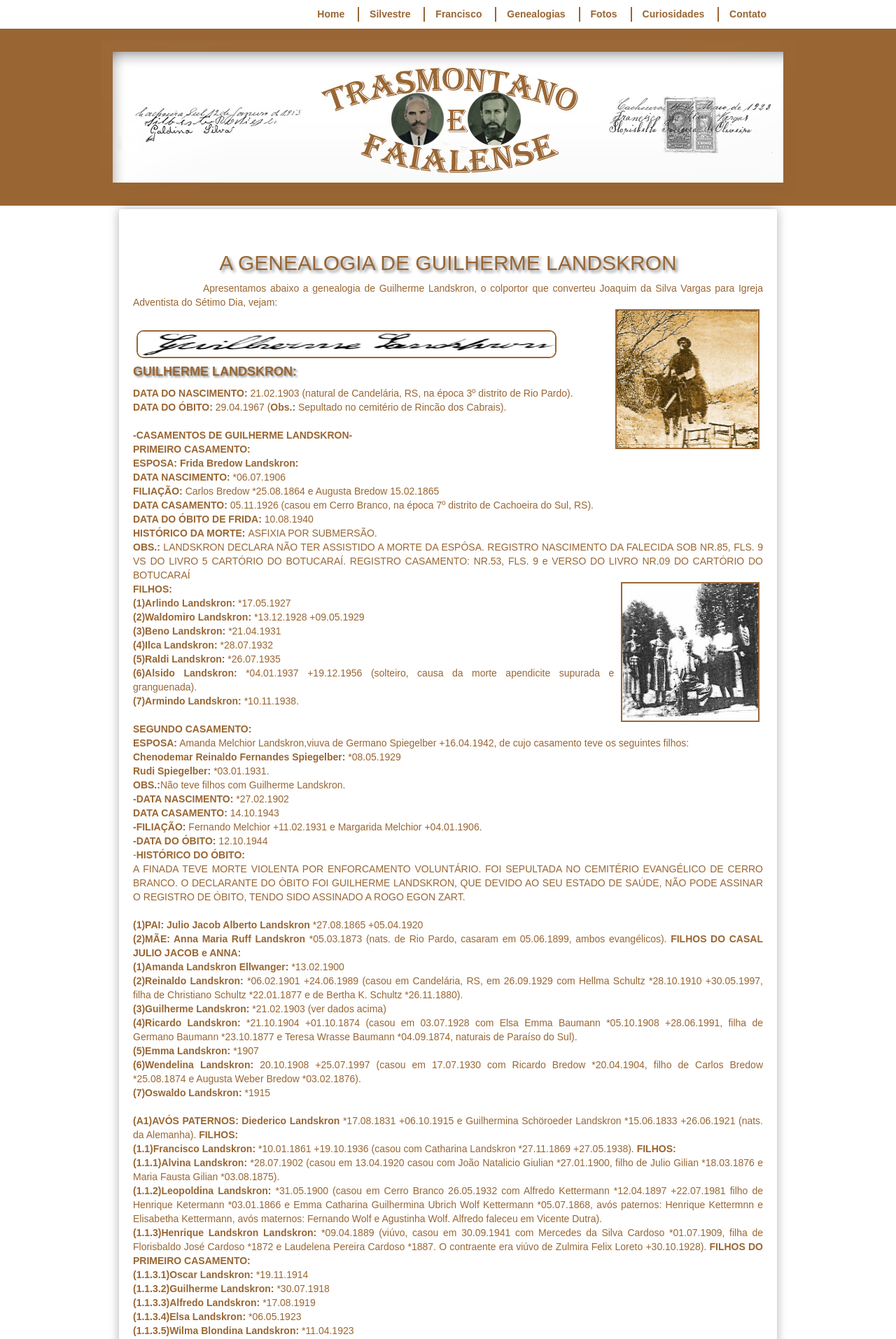
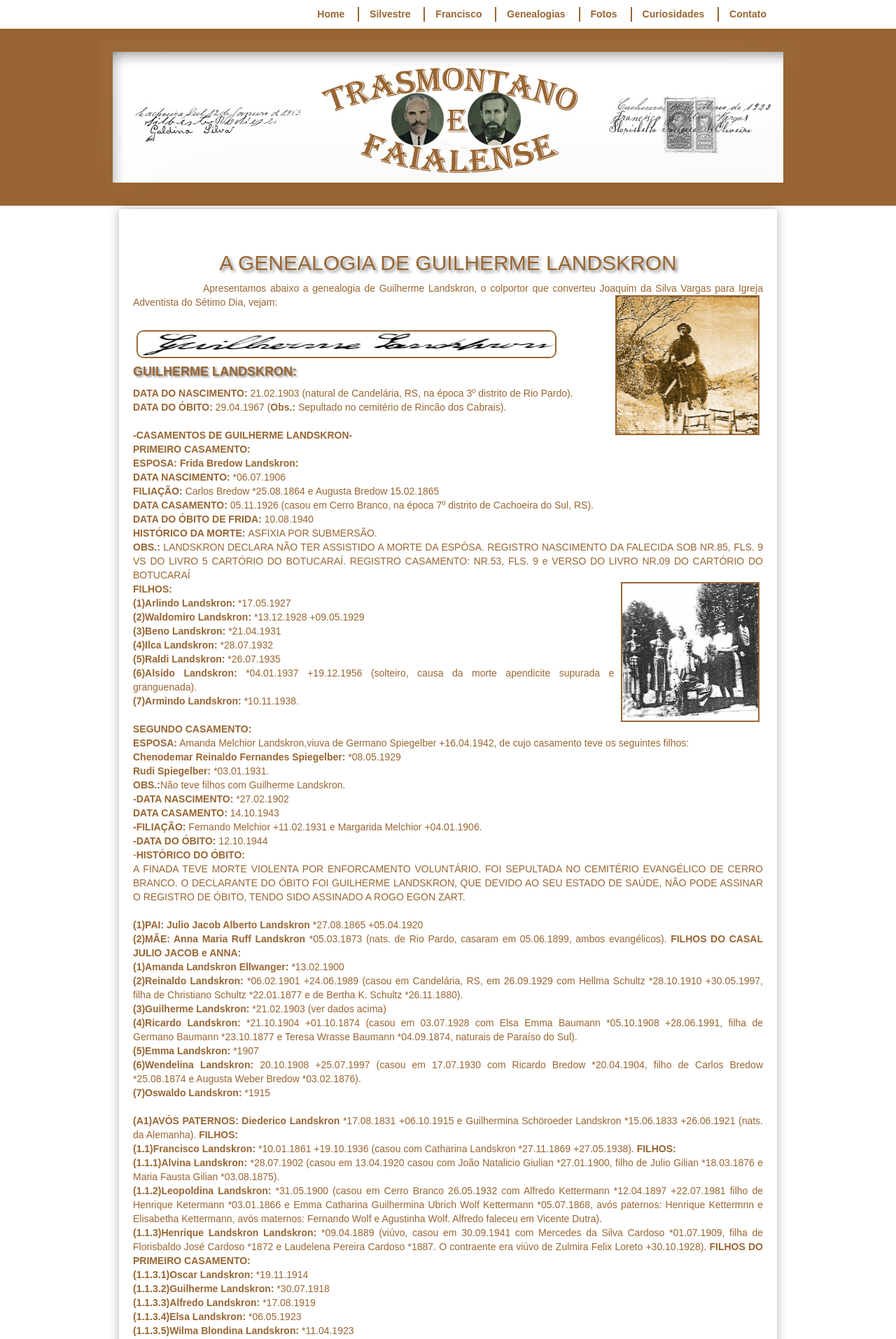
Before and after one commit to claudiovargas1955/claudiovargas1955.github.io, a Jekyll site: the page built from _pages/arvore-genealogica-de-guilherme landskron.html, in a window 1280 px wide. Shown: the top 1914 px of the page at 70% size. Built offline with Jekyll 4.4.1, drawn with Linux system fonts in a browser that asks for light colours; some web fonts are replaced.

Commit message:
Update arvore-genealogica-de-guilherme landskron.html

```diff
--- a/_pages/arvore-genealogica-de-guilherme landskron.html
+++ b/_pages/arvore-genealogica-de-guilherme landskron.html
@@ -58,7 +58,7 @@ details[open] summary {color:#996633;
 
 <h2>A GENEALOGIA DE GUILHERME LANDSKRON</h2>
 <p><p style="text-indent:100px";/>Apresentamos abaixo a genealogia de Guilherme Landskron, o colportor que converteu Joaquim da Silva
-Vargas para Igreja Adventista do Sétimo Dia, vejam:<br><img class="dir" style="float:right"; src="/images/landskron.jpg" height="200px";
+Vargas para Igreja Adventista do Sétimo Dia, vejam:<img class="dir" style="float:right"; src="/images/landskron.jpg" height="200px";
 title="Landskron";/>
 <img class="esq1" style="float:left"; src="/images/assinatura landskron.png" width="600px"  height="40px" align="center"
 title="Assinatura de guilherme landskron-ano de 1926";/><br>
```
